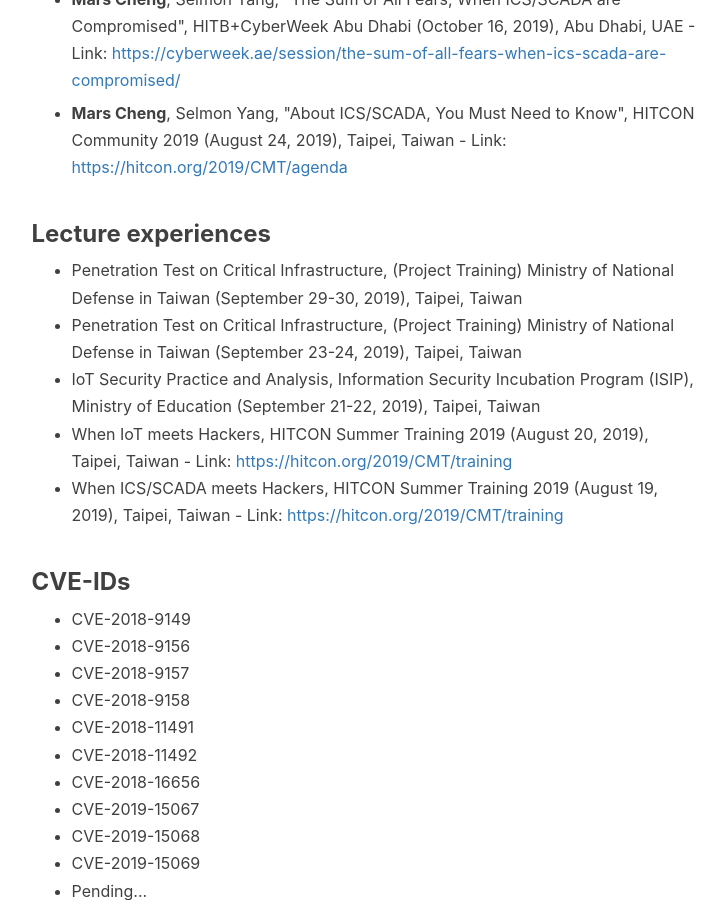
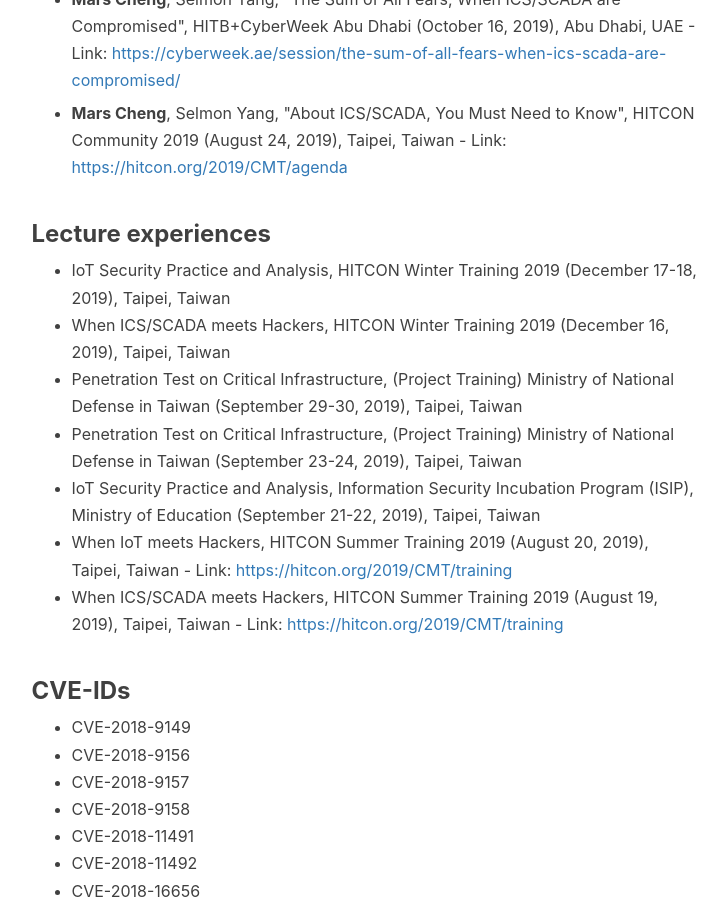
Before and after one commit to Chung-lun/marscheng.github.io, a Jekyll site: the page built from about.html, in a window 1280 px wide and 900 px high, scrolled down 1343 px. Shown: the whole window, without its empty margins (136-862 px from the left). Built offline with Jekyll 4.4.1, drawn with Linux system fonts in a browser that asks for light colours; nearby versions of some CDN libraries; comment, search, counter and statistics services are not loaded.

Commit message:
Update about.html

```diff
--- a/about.html
+++ b/about.html
@@ -47,6 +47,8 @@ header-img: "img/about-me.jpg"
 
       <h3 id="lecture_experience"><strong>Lecture experiences</strong></h3>
       <ul>
+        <li>IoT Security Practice and Analysis, HITCON Winter Training 2019 (December 17-18, 2019), Taipei, Taiwan</li>
+        <li>When ICS/SCADA meets Hackers, HITCON Winter Training 2019 (December 16, 2019), Taipei, Taiwan</li>
         <li>Penetration Test on Critical Infrastructure, (Project Training) Ministry of National Defense in Taiwan (September 29-30, 2019), Taipei, Taiwan</li>
         <li>Penetration Test on Critical Infrastructure, (Project Training) Ministry of National Defense in Taiwan (September 23-24, 2019), Taipei, Taiwan</li>
         <li>IoT Security Practice and Analysis, Information Security Incubation Program (ISIP), Ministry of Education (September 21-22, 2019), Taipei, Taiwan</li>
```
